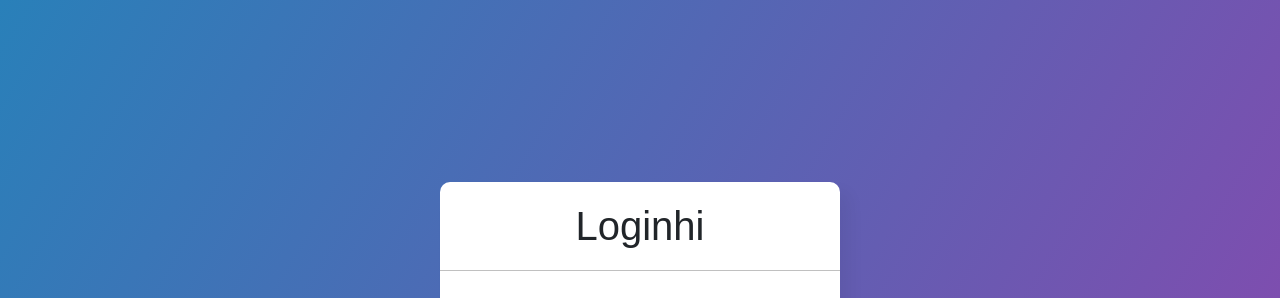
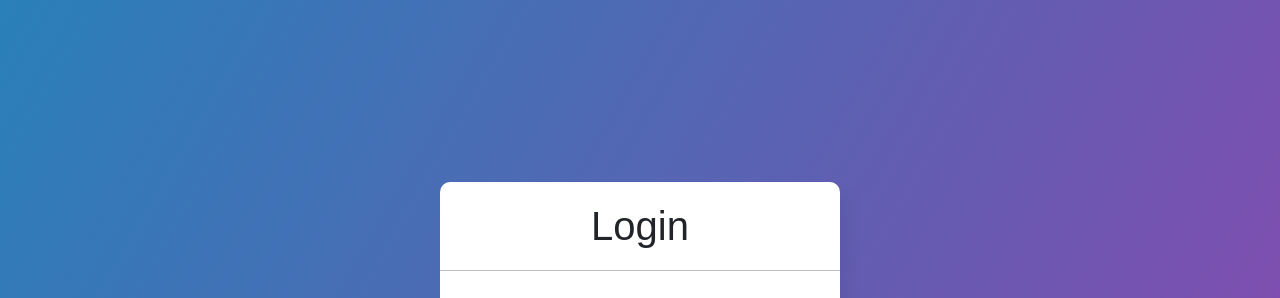
Before and after one commit to SirSaltySeal/Snek, a plain HTML site: page account.html in a window 1280 px wide. Shown: the top 298 px of the page. Drawn offline with nearby package versions, Linux system fonts and the light colour scheme.

Commit message:
login testing

```diff
--- a/account.html
+++ b/account.html
@@ -20,7 +20,7 @@
     <script src="https://stackpath.bootstrapcdn.com/bootstrap/4.3.1/js/bootstrap.min.js" integrity="sha384-JjSmVgyd0p3pXB1rRibZUAYoIIy6OrQ6VrjIEaFf/nJGzIxFDsf4x0xIM+B07jRM" crossorigin="anonymous"></script>
 
     <div class="center">
-        <h1>Loginhi</h1>
+        <h1>Login</h1>
         <form method="post">
           <div class="txt_field">
             <input type="username" required>
```
